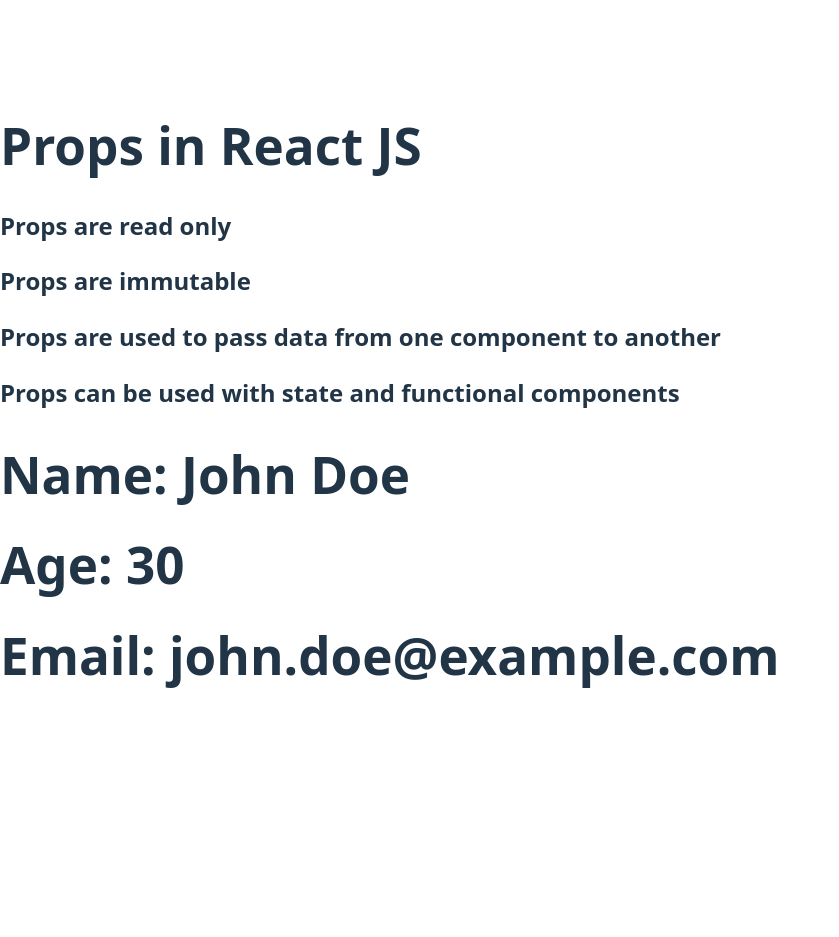
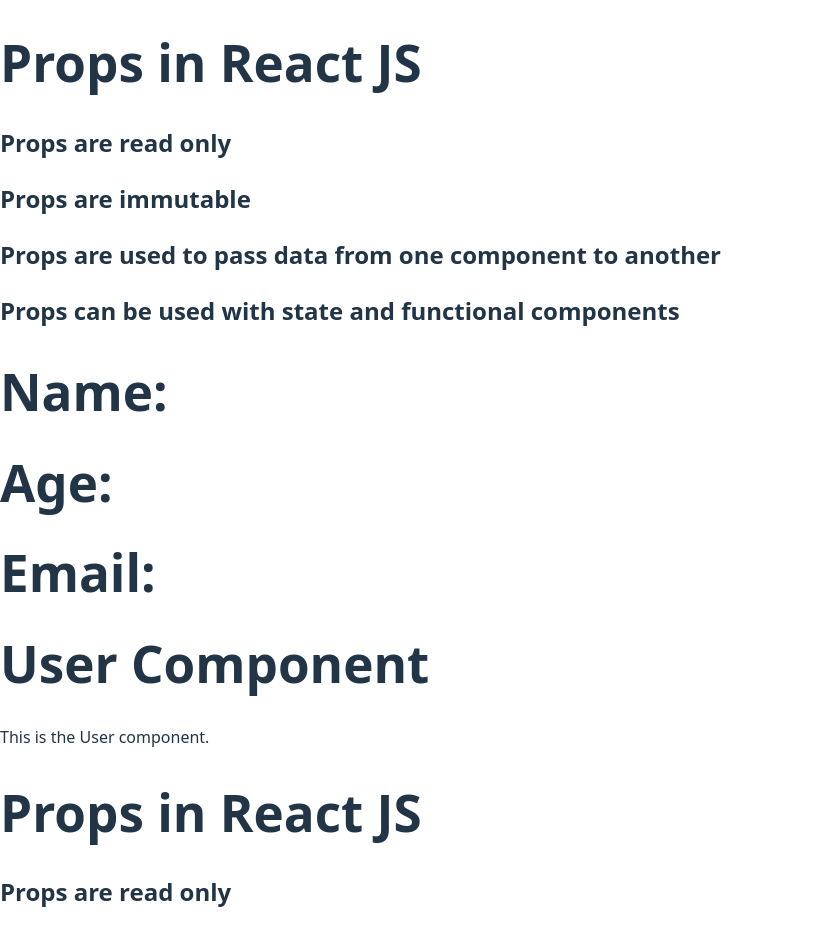
Before and after one commit to ashi-ish/React, a React (Vite) app: page / in a window 1280 px wide. Shown: the top 937 px of the page, without its empty margins (0-839 px from the left). Before the commit the page ends 800 px from the top, so only its background shows below. Built offline with nearby package versions, Linux system fonts and the light colour scheme.

Commit message:
need to resolve changes for Props tomorrow

```diff
--- a/src/App.jsx
+++ b/src/App.jsx
@@ -1,6 +1,6 @@
 import { createElement } from "react"; // React without JSX
 import React, { useState } from "react";
-import { UserComponent, userKey } from "./UserComponent"; // named import for UserComponent
+import { UserComponent } from "./UserComponent"; // named import for UserComponent
 import Header from "./Header"; // default import for Header component
 import { Additon } from "./Addition";
 import ToDo from "./ToDO";
@@ -21,7 +21,6 @@
       <h2>Sum : {sum()}</h2>
       <button onClick={() => setCounter(counter + 1)}>Increment</button>
       <Iphone />
-      <UserComponent />
       <Header />
       <Additon />
       <h1> {userKey}</h1> */}
@@ -36,7 +35,9 @@
       {/* <h1 className="heading">Hello world</h1> */}
       {/* React Without JSX */}
       {/* <MultipleConditions /> */}
-      <Props name="John Doe" age={30} email="john.doe@example.com" />
+      {/* <Props name="John Doe" age={30} email="john.doe@example.com" /> */}
+      <Props />
+      <UserComponent />
     </div>
   );
 
--- a/src/Props.jsx
+++ b/src/Props.jsx
@@ -1,3 +1,4 @@
+import { UserComponent } from "./UserComponent"; // named import for UserComponent
 function Props({ name, age, email }) {
   // Props component to demonstrate the use of props in React
   // Props are used to pass data from one component to another
--- a/src/UserComponent.jsx
+++ b/src/UserComponent.jsx
@@ -1,10 +1,18 @@
+import Props from "./Props";
+
 export function UserComponent() {
+  let userObject = {
+    name: "Ashish Parulekar",
+    age: 26,
+    email: "ashish@example.com",
+  };
   return (
     <div>
       <h1>User Component</h1>
       <p>This is the User component.</p>
+      <Props user={userObject} />
     </div>
   );
 }
 
-export const userKey = "Dranzer@1998";
+export default UserComponent;
```
